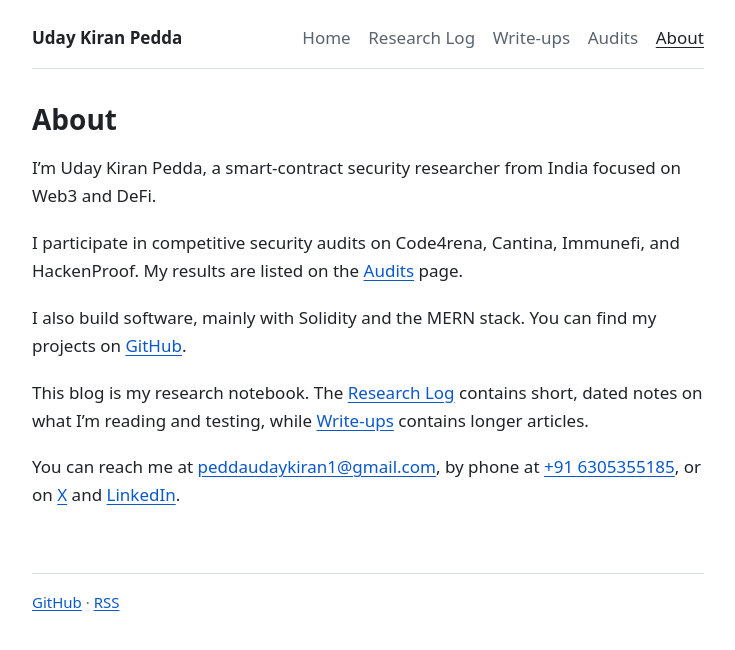
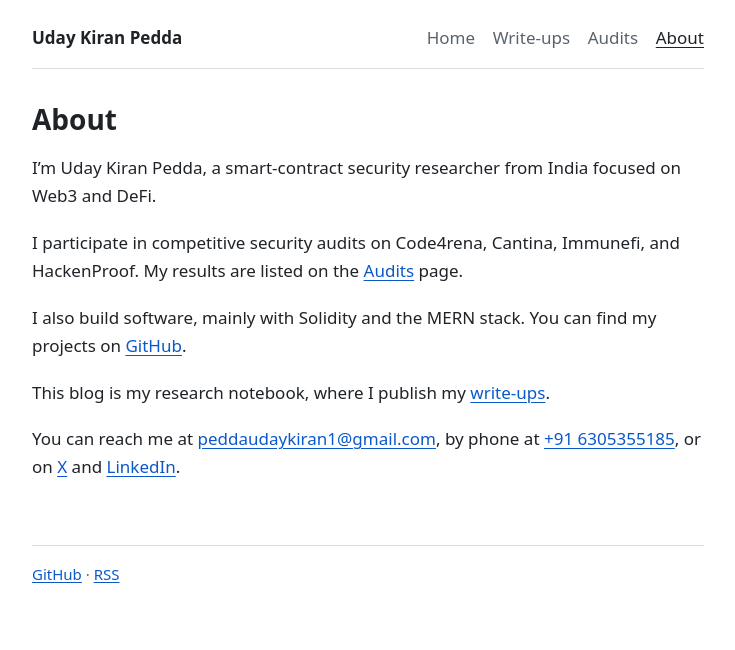
Before and after one commit to udaykiranhub/udaykiranhub.github.io, a Jekyll site: the page built from about.md, in a window 1280 px wide. Shown: the top 650 px of the page, without its empty margins (272-1007 px from the left). Built offline with Jekyll 4.4.1, drawn with Linux system fonts in a browser that asks for light colours.

Commit message:
Remove Research Log page
Co-Authored-By: Claude Opus 5.5 <noreply@anthropic.com>

```diff
--- a/_config.yml
+++ b/_config.yml
@@ -25,8 +25,6 @@ profile_links:
 navigation:
   - title: Home
     url: /
-  - title: Research Log
-    url: /research-log/
   - title: Write-ups
     url: /writeups/
   - title: Audits
--- a/about.md
+++ b/about.md
@@ -10,6 +10,6 @@ I participate in competitive security audits on Code4rena, Cantina, Immunefi, an
 
 I also build software, mainly with Solidity and the MERN stack. You can find my projects on [GitHub](https://github.com/udaykiranhub).
 
-This blog is my research notebook. The [Research Log](/research-log/) contains short, dated notes on what I'm reading and testing, while [Write-ups](/writeups/) contains longer articles.
+This blog is my research notebook, where I publish my [write-ups](/writeups/).
 
 You can reach me at [peddaudaykiran1@gmail.com](mailto:peddaudaykiran1@gmail.com), by phone at [+91 6305355185](tel:+916305355185), or on [X](https://x.com/Udaykir03362466) and [LinkedIn](https://www.linkedin.com/in/uday-kiran-pedda-65aa73271).
```
Also changed, not shown: research-log.md (deleted, +0 -8 lines), README.md.
